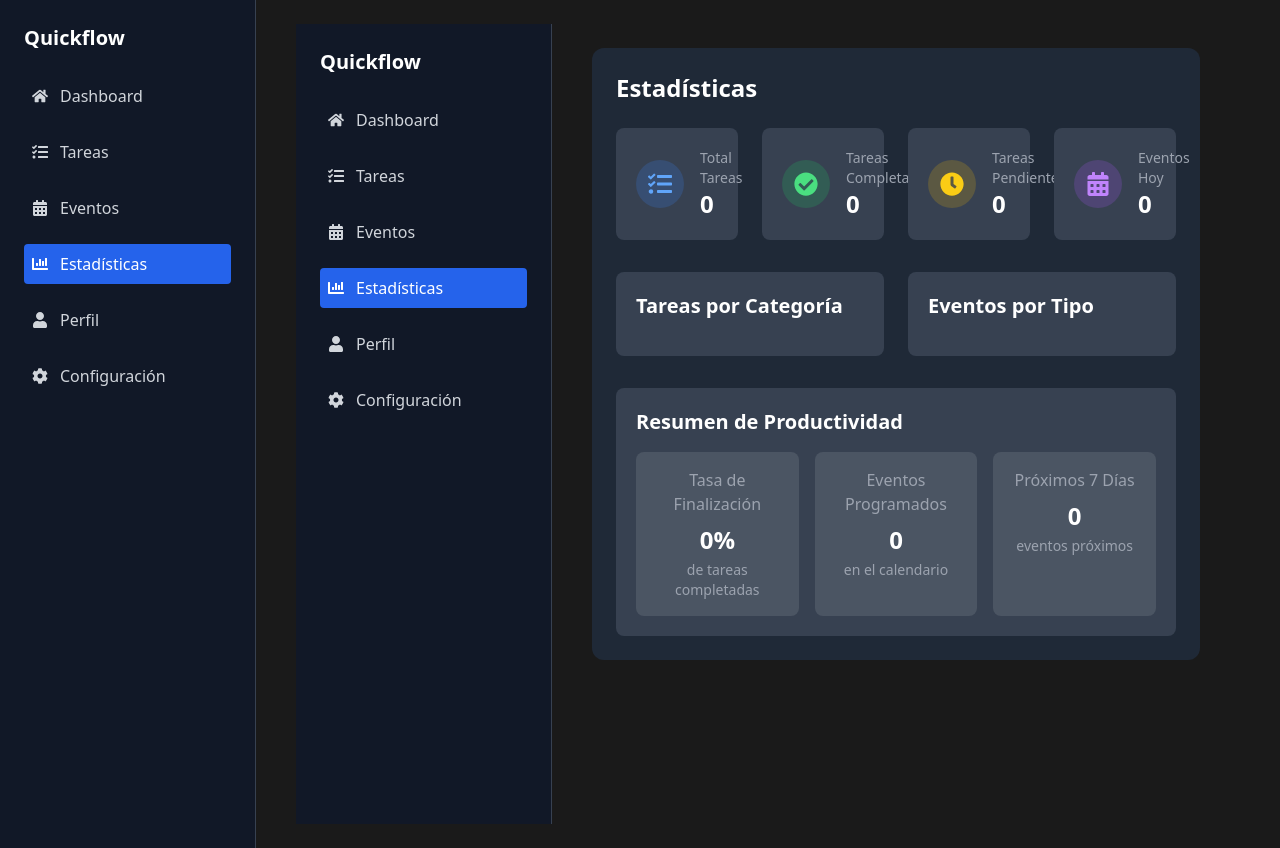
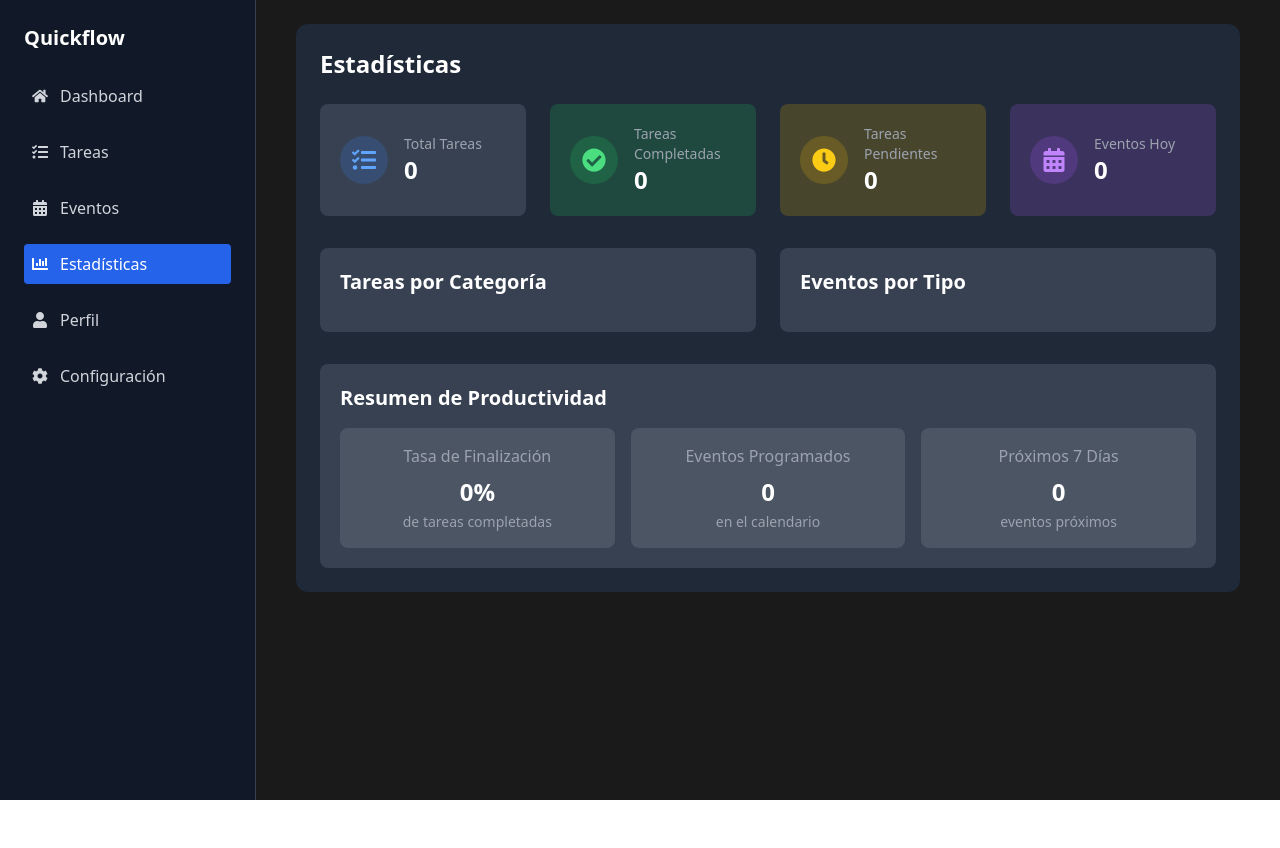
Before and after one commit to elisarrtech/quickflow-frontend, a React (Vite) app: page /estadisticas in a window 1280 px wide. After the commit the page ends 800 px from the top, so only its background shows below. Built offline with nearby package versions, Linux system fonts and the light colour scheme.

Commit message:
Update Estadisticas.jsx

```diff
--- a/src/components/Estadisticas.jsx
+++ b/src/components/Estadisticas.jsx
@@ -1,7 +1,6 @@
-// src/pages/Estadisticas.jsx
+// src/components/Estadisticas.jsx
 import React, { useState, useEffect } from 'react';
-import { FaTasks, FaCalendarAlt, FaCheckCircle, FaClock } from 'react-icons/fa';
-import DashboardLayout from '../components/DashboardLayout';
+import { FaTasks, FaCheckCircle, FaClock, FaCalendarAlt, FaChartBar } from 'react-icons/fa';
 
 const Estadisticas = () => {
   const [tareas, setTareas] = useState([]);
@@ -31,18 +30,13 @@ const Estadisticas = () => {
     }
   }, []);
 
-  // Calcular estadísticas de tareas
+  // Calcular estadísticas básicas
   const totalTareas = tareas.length;
   const tareasCompletadas = tareas.filter(t => t.estado === 'completada').length;
   const tareasPendientes = tareas.filter(t => t.estado === 'pendiente').length;
-  const tareasEnProgreso = tareas.filter(t => t.estado === 'en progreso').length;
 
-  // Calcular estadísticas de eventos
   const totalEventos = eventos.length;
-  const eventosHoy = eventos.filter(e => {
-    const hoy = new Date().toISOString().split('T')[0];
-    return e.fecha === hoy;
-  }).length;
+  const eventosHoy = eventos.filter(e => e.fecha === new Date().toISOString().split('T')[0]).length;
 
   // Calcular tareas por categoría
   const tareasPorCategoria = tareas.reduce((acc, tarea) => {
@@ -56,13 +50,20 @@ const Estadisticas = () => {
     return acc;
   }, {});
 
+  // Calcular próximos eventos
+  const proximosEventos = eventos.filter(e => {
+    const fechaEvento = new Date(`${e.fecha}T${e.hora}`);
+    const hoy = new Date();
+    const diffTime = fechaEvento - hoy;
+    return diffTime > 0 && diffTime <= 604800000; // 7 días
+  }).length;
+
   return (
-    <DashboardLayout>
     <div className="bg-gray-800 rounded-xl p-6">
       <h1 className="text-2xl font-bold text-white mb-6">Estadísticas</h1>
 
       {/* Resumen general */}
-        <div className="grid grid-cols-1 md:grid-cols-2 lg:grid-cols-4 gap-6 mb-8">
+      <div className="grid grid-cols-1 md:grid-cols-4 gap-6">
         <div className="bg-gray-700 rounded-lg p-5 flex items-center">
           <div className="bg-blue-500/20 p-3 rounded-full mr-4">
             <FaTasks className="text-blue-400 text-2xl" />
@@ -73,7 +74,7 @@ const Estadisticas = () => {
           </div>
         </div>
 
-          <div className="bg-gray-700 rounded-lg p-5 flex items-center">
+        <div className="bg-green-500/20 rounded-lg p-5 flex items-center">
           <div className="bg-green-500/20 p-3 rounded-full mr-4">
             <FaCheckCircle className="text-green-400 text-2xl" />
           </div>
@@ -83,7 +84,7 @@ const Estadisticas = () => {
           </div>
         </div>
 
-          <div className="bg-gray-700 rounded-lg p-5 flex items-center">
+        <div className="bg-yellow-500/20 rounded-lg p-5 flex items-center">
           <div className="bg-yellow-500/20 p-3 rounded-full mr-4">
             <FaClock className="text-yellow-400 text-2xl" />
           </div>
@@ -93,7 +94,7 @@ const Estadisticas = () => {
           </div>
         </div>
 
-          <div className="bg-gray-700 rounded-lg p-5 flex items-center">
+        <div className="bg-purple-500/20 rounded-lg p-5 flex items-center">
           <div className="bg-purple-500/20 p-3 rounded-full mr-4">
             <FaCalendarAlt className="text-purple-400 text-2xl" />
           </div>
@@ -105,7 +106,7 @@ const Estadisticas = () => {
       </div>
 
       {/* Gráficos de tareas y eventos */}
-        <div className="grid grid-cols-1 lg:grid-cols-2 gap-6">
+      <div className="grid grid-cols-1 lg:grid-cols-2 gap-6 mt-8">
         {/* Tareas por categoría */}
         <div className="bg-gray-700 rounded-lg p-5">
           <h2 className="text-xl font-semibold text-white mb-4">Tareas por Categoría</h2>
@@ -114,12 +115,10 @@ const Estadisticas = () => {
               <div key={categoria} className="flex items-center justify-between">
                 <span className="text-gray-300">{categoria || 'Sin categoría'}</span>
                 <div className="flex items-center">
-                    <div className="w-32 bg-gray-600 rounded-full h-2 mr-2">
                   <div
-                        className="bg-blue-500 h-2 rounded-full"
+                    className="w-32 bg-gray-600 rounded-full h-2 mr-2"
                     style={{ width: `${(cantidad / totalTareas) * 100}%` }}
                   ></div>
-                    </div>
                   <span className="text-white w-8 text-right">{cantidad}</span>
                 </div>
               </div>
@@ -133,14 +132,12 @@ const Estadisticas = () => {
           <div className="space-y-3">
             {Object.entries(eventosPorTipo).map(([tipo, cantidad]) => (
               <div key={tipo} className="flex items-center justify-between">
-                  <span className="text-gray-300 capitalize">{tipo}</span>
+                <span className="text-gray-300">{tipo}</span>
                 <div className="flex items-center">
-                    <div className="w-32 bg-gray-600 rounded-full h-2 mr-2">
                   <div
-                        className="bg-purple-500 h-2 rounded-full"
+                    className="w-32 bg-purple-500 rounded-full h-2 mr-2"
                     style={{ width: `${(cantidad / totalEventos) * 100}%` }}
                   ></div>
-                    </div>
                   <span className="text-white w-8 text-right">{cantidad}</span>
                 </div>
               </div>
@@ -169,21 +166,12 @@ const Estadisticas = () => {
 
           <div className="bg-gray-600 rounded-lg p-4 text-center">
             <p className="text-gray-400">Próximos 7 Días</p>
-              <p className="text-2xl font-bold text-white mt-2">
-                {eventos.filter(e => {
-                  const fechaEvento = new Date(e.fecha);
-                  const hoy = new Date();
-                  const diffTime = fechaEvento - hoy;
-                  const diffDays = diffTime / (1000 * 60 * 60 * 24);
-                  return diffDays >= 0 && diffDays <= 7;
-                }).length}
-              </p>
+            <p className="text-2xl font-bold text-white mt-2">{proximosEventos}</p>
             <p className="text-gray-400 text-sm mt-1">eventos próximos</p>
           </div>
         </div>
       </div>
     </div>
-    </DashboardLayout>
   );
 };
 
```
Lines whose indentation alone changed are shown as unchanged.
